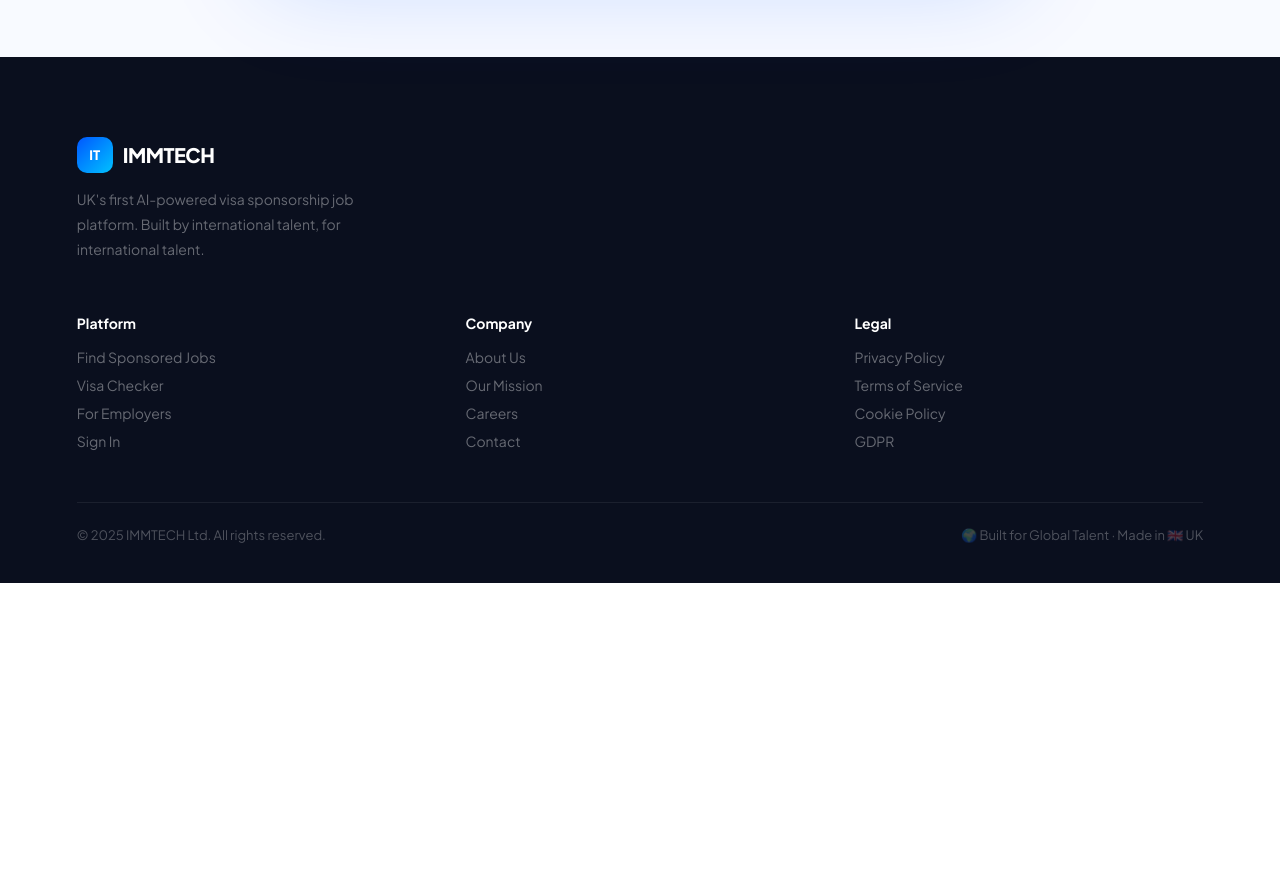
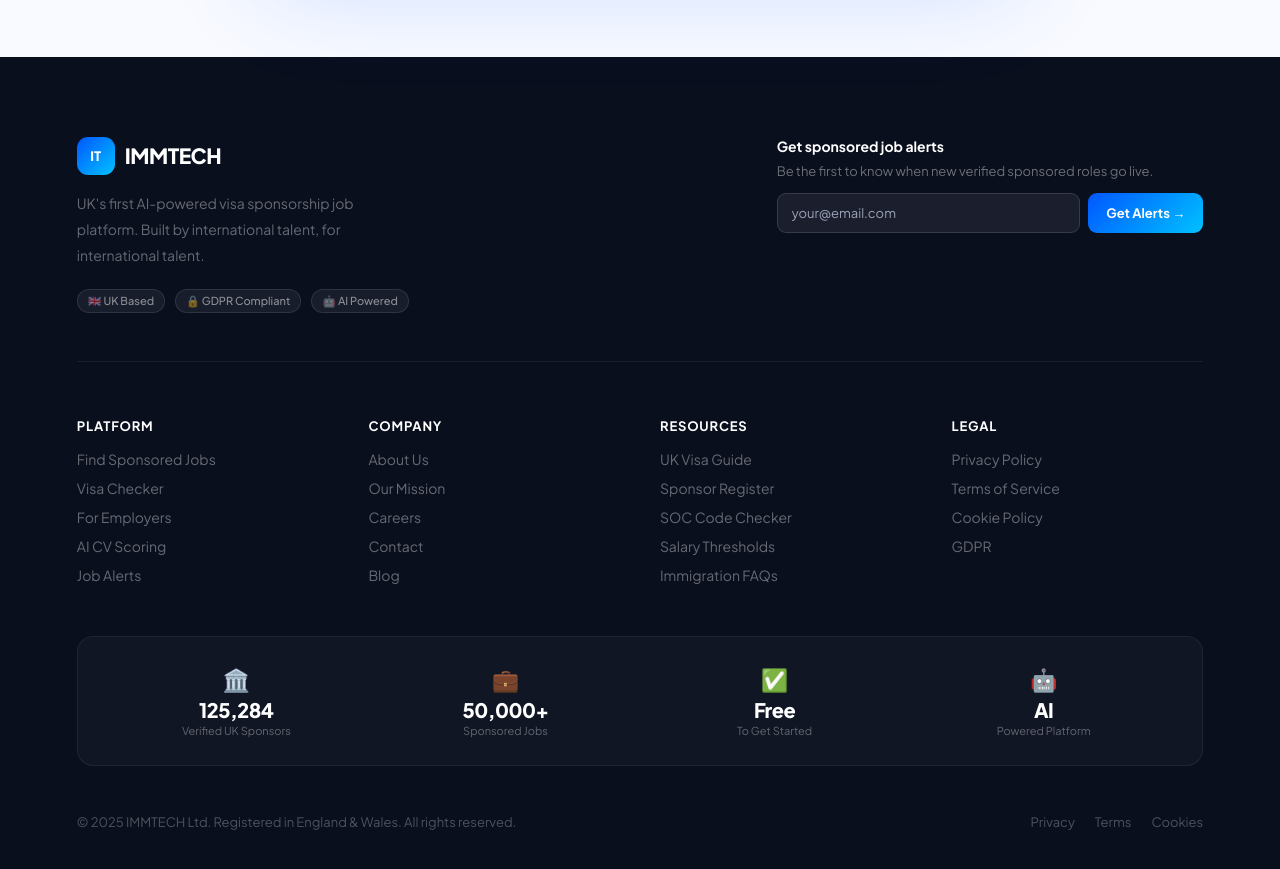
Before and after one commit to shinas-khan/immtech, a React (Vite) app: page / in a window 1280 px wide. Shown: the part 7680-8549 px from the top of the page. Before the commit the page ends 8263 px from the top, so only its background shows below. Built offline with nearby package versions, Linux system fonts and the light colour scheme.

Commit message:
Complete footer with all working links

```diff
--- a/src/pages/LandingPage.jsx
+++ b/src/pages/LandingPage.jsx
@@ -575,31 +575,92 @@
         </Reveal>
       </section>
 
-      {/* ── FOOTER ───────────────────────────────────────── */}
+     {/* ── FOOTER ───────────────────────────────────────── */}
       <footer style={{ background: "#0A0F1E", padding: mob ? "52px 5% 32px" : "80px 6% 40px" }}>
         <div style={{ maxWidth: 1140, margin: "0 auto" }}>
-          <div style={{ marginBottom: mob ? 36 : 52 }}>
-            <div style={{ display: "flex", alignItems: "center", gap: 10, marginBottom: 14 }}>
-              <div style={{ width: 36, height: 36, borderRadius: 10, background: "linear-gradient(135deg, #0057FF, #00C2FF)", display: "flex", alignItems: "center", justifyContent: "center" }}>
-                <span style={{ color: "#fff", fontWeight: 900, fontSize: 13 }}>IT</span>
+
+          {/* Top row — logo + newsletter */}
+          <div style={{ display: "grid", gridTemplateColumns: mob ? "1fr" : "1.5fr 1fr", gap: mob ? 32 : 60, marginBottom: mob ? 40 : 56, paddingBottom: mob ? 32 : 48, borderBottom: "1px solid rgba(255,255,255,0.07)" }}>
+            <div>
+              <div style={{ display: "flex", alignItems: "center", gap: 10, marginBottom: 16 }}>
+                <div style={{ width: 38, height: 38, borderRadius: 11, background: "linear-gradient(135deg, #0057FF, #00C2FF)", display: "flex", alignItems: "center", justifyContent: "center" }}>
+                  <span style={{ color: "#fff", fontWeight: 900, fontSize: 13 }}>IT</span>
+                </div>
+                <span style={{ fontWeight: 900, fontSize: 21, color: "#fff", letterSpacing: -0.5 }}>IMMTECH</span>
               </div>
-              <span style={{ fontWeight: 900, fontSize: 20, color: "#fff", letterSpacing: -0.5 }}>IMMTECH</span>
+              <p style={{ color: "rgba(255,255,255,0.38)", fontSize: 14, lineHeight: 1.85, maxWidth: 300, margin: "0 0 20px" }}>
+                UK's first AI-powered visa sponsorship job platform. Built by international talent, for international talent.
+              </p>
+              <div style={{ display: "flex", gap: 10 }}>
+                {[
+                  { label: "🇬🇧 UK Based" },
+                  { label: "🔒 GDPR Compliant" },
+                  { label: "🤖 AI Powered" },
+                ].map(b => (
+                  <span key={b.label} style={{ background: "rgba(255,255,255,0.06)", border: "1px solid rgba(255,255,255,0.1)", borderRadius: 100, padding: "4px 10px", fontSize: 11, color: "rgba(255,255,255,0.5)", fontWeight: 500 }}>{b.label}</span>
+                ))}
+              </div>
             </div>
-            <p style={{ color: "rgba(255,255,255,0.38)", fontSize: 14, lineHeight: 1.8, maxWidth: 300, margin: 0 }}>
-              UK's first AI-powered visa sponsorship job platform. Built by international talent, for international talent.
-            </p>
+            <div>
+              <div style={{ fontWeight: 700, fontSize: 14, color: "#fff", marginBottom: 8 }}>Get sponsored job alerts</div>
+              <p style={{ color: "rgba(255,255,255,0.4)", fontSize: 13, marginBottom: 14 }}>Be the first to know when new verified sponsored roles go live.</p>
+              <div style={{ display: "flex", gap: 8 }}>
+                <input placeholder="your@email.com" style={{ flex: 1, background: "rgba(255,255,255,0.07)", border: "1px solid rgba(255,255,255,0.12)", borderRadius: 9, padding: "11px 14px", fontSize: 13, color: "#fff", fontFamily: "inherit", outline: "none", minWidth: 0 }} onFocus={e => e.target.style.borderColor = "#0057FF"} onBlur={e => e.target.style.borderColor = "rgba(255,255,255,0.12)"} />
+                <button onClick={() => navigate("/auth")} style={{ background: "linear-gradient(135deg, #0057FF, #00C2FF)", color: "#fff", border: "none", borderRadius: 9, padding: "11px 18px", fontSize: 13, fontWeight: 700, cursor: "pointer", fontFamily: "inherit", whiteSpace: "nowrap" }}>
+                  Get Alerts →
+                </button>
+              </div>
+            </div>
           </div>
-          <div style={{ display: "grid", gridTemplateColumns: mob ? "1fr 1fr" : "1fr 1fr 1fr", gap: mob ? 28 : 40, marginBottom: mob ? 36 : 52 }}>
+
+          {/* Links grid */}
+          <div style={{ display: "grid", gridTemplateColumns: mob ? "1fr 1fr" : "repeat(4, 1fr)", gap: mob ? 28 : 40, marginBottom: mob ? 36 : 52 }}>
             {[
-              { title: "Platform", links: [{ label: "Find Sponsored Jobs", path: "/jobs" }, { label: "Visa Checker", path: "/visa-checker" }, { label: "For Employers", path: "/employers" }, { label: "Sign In", path: "/auth" }] },
-              { title: "Company", links: [{ label: "About Us", path: "/" }, { label: "Our Mission", path: "/" }, { label: "Careers", path: "/" }, { label: "Contact", path: "/" }] },
-              { title: "Legal", links: [{ label: "Privacy Policy", path: "/" }, { label: "Terms of Service", path: "/" }, { label: "Cookie Policy", path: "/" }, { label: "GDPR", path: "/" }] },
+              {
+                title: "Platform",
+                links: [
+                  { label: "Find Sponsored Jobs", path: "/jobs" },
+                  { label: "Visa Checker", path: "/visa-checker" },
+                  { label: "For Employers", path: "/employers" },
+                  { label: "AI CV Scoring", path: "/profile" },
+                  { label: "Job Alerts", path: "/notifications" },
+                ]
+              },
+              {
+                title: "Company",
+                links: [
+                  { label: "About Us", path: "/about" },
+                  { label: "Our Mission", path: "/mission" },
+                  { label: "Careers", path: "/careers" },
+                  { label: "Contact", path: "/contact" },
+                  { label: "Blog", path: "/about" },
+                ]
+              },
+              {
+                title: "Resources",
+                links: [
+                  { label: "UK Visa Guide", path: "/visa-checker" },
+                  { label: "Sponsor Register", path: "/jobs" },
+                  { label: "SOC Code Checker", path: "/visa-checker" },
+                  { label: "Salary Thresholds", path: "/visa-checker" },
+                  { label: "Immigration FAQs", path: "/about" },
+                ]
+              },
+              {
+                title: "Legal",
+                links: [
+                  { label: "Privacy Policy", path: "/privacy-policy" },
+                  { label: "Terms of Service", path: "/terms-of-service" },
+                  { label: "Cookie Policy", path: "/cookie-policy" },
+                  { label: "GDPR", path: "/gdpr" },
+                ]
+              },
             ].map(col => (
               <div key={col.title}>
-                <h4 style={{ color: "#fff", fontWeight: 700, marginBottom: 16, fontSize: 14 }}>{col.title}</h4>
-                <div style={{ display: "flex", flexDirection: "column", gap: 10 }}>
+                <h4 style={{ color: "#fff", fontWeight: 700, marginBottom: 16, fontSize: 13, textTransform: "uppercase", letterSpacing: 0.8 }}>{col.title}</h4>
+                <div style={{ display: "flex", flexDirection: "column", gap: 11 }}>
                   {col.links.map(l => (
-                    <span key={l.label} onClick={() => navigate(l.path)} style={{ color: "rgba(255,255,255,0.38)", fontSize: 14, cursor: "pointer", transition: "color 0.2s" }}
+                    <span key={l.label} onClick={() => navigate(l.path)} style={{ color: "rgba(255,255,255,0.38)", textDecoration: "none", fontSize: 14, cursor: "pointer", transition: "color 0.2s" }}
                       onMouseEnter={e => e.currentTarget.style.color = "#fff"}
                       onMouseLeave={e => e.currentTarget.style.color = "rgba(255,255,255,0.38)"}
                     >{l.label}</span>
@@ -608,9 +669,38 @@
               </div>
             ))}
           </div>
-          <div style={{ borderTop: "1px solid rgba(255,255,255,0.07)", paddingTop: 24, display: "flex", justifyContent: "space-between", flexWrap: "wrap", gap: 10 }}>
-            <span style={{ color: "rgba(255,255,255,0.28)", fontSize: 13 }}>© 2025 IMMTECH Ltd. All rights reserved.</span>
-            <span style={{ color: "rgba(255,255,255,0.28)", fontSize: 13 }}>🌍 Built for Global Talent · Made in 🇬🇧 UK</span>
+
+          {/* Stats row */}
+          <div style={{ display: "grid", gridTemplateColumns: mob ? "1fr 1fr" : "repeat(4,1fr)", gap: 16, marginBottom: mob ? 32 : 48, padding: mob ? "20px" : "28px 32px", background: "rgba(255,255,255,0.03)", border: "1px solid rgba(255,255,255,0.06)", borderRadius: 16 }}>
+            {[
+              { value: "125,284", label: "Verified UK Sponsors", icon: "🏛️" },
+              { value: "50,000+", label: "Sponsored Jobs", icon: "💼" },
+              { value: "Free", label: "To Get Started", icon: "✅" },
+              { value: "AI", label: "Powered Platform", icon: "🤖" },
+            ].map(s => (
+              <div key={s.label} style={{ textAlign: "center" }}>
+                <div style={{ fontSize: mob ? 18 : 22, marginBottom: 4 }}>{s.icon}</div>
+                <div style={{ fontSize: mob ? 16 : 20, fontWeight: 900, color: "#fff", letterSpacing: -0.5 }}>{s.value}</div>
+                <div style={{ fontSize: 11, color: "rgba(255,255,255,0.35)", marginTop: 2 }}>{s.label}</div>
+              </div>
+            ))}
+          </div>
+
+          {/* Bottom bar */}
+          <div style={{ display: "flex", justifyContent: "space-between", alignItems: "center", flexWrap: "wrap", gap: 12 }}>
+            <span style={{ color: "rgba(255,255,255,0.28)", fontSize: 13 }}>© 2025 IMMTECH Ltd. Registered in England & Wales. All rights reserved.</span>
+            <div style={{ display: "flex", gap: 20, flexWrap: "wrap" }}>
+              {[
+                { label: "Privacy", path: "/privacy-policy" },
+                { label: "Terms", path: "/terms-of-service" },
+                { label: "Cookies", path: "/cookie-policy" },
+              ].map(l => (
+                <span key={l.label} onClick={() => navigate(l.path)} style={{ color: "rgba(255,255,255,0.28)", fontSize: 13, cursor: "pointer", transition: "color 0.2s" }}
+                  onMouseEnter={e => e.currentTarget.style.color = "#fff"}
+                  onMouseLeave={e => e.currentTarget.style.color = "rgba(255,255,255,0.28)"}
+                >{l.label}</span>
+              ))}
+            </div>
           </div>
         </div>
       </footer>
```
